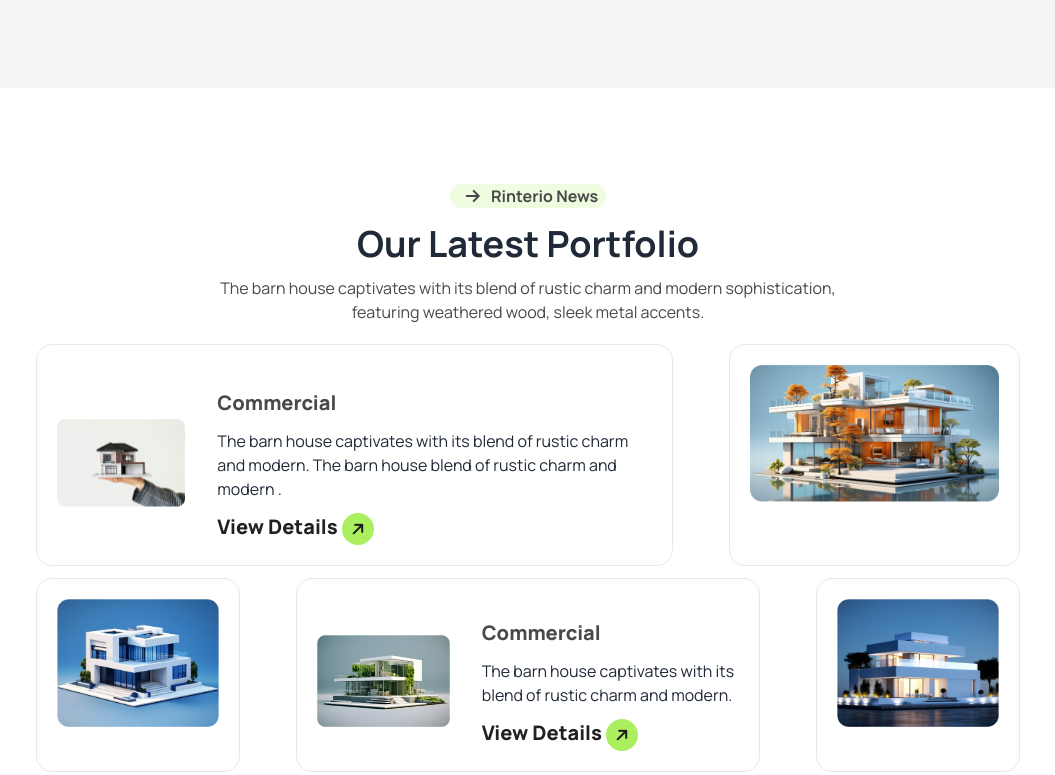
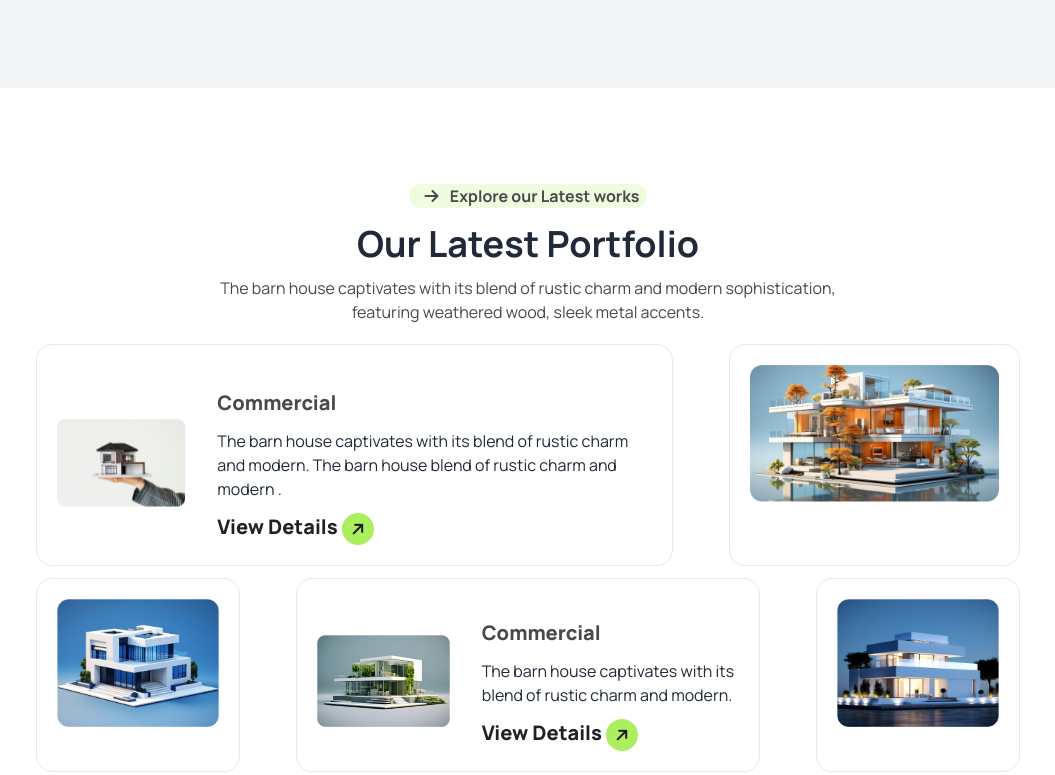
Before and after one commit to KhadizaKhatun1/Assignment3-PH--10thbatch, a plain HTML site: page index.html in a window 1280 px wide. Shown: the part 1902-2677 px from the top of the page, without its empty margins (112-1167 px from the left). Drawn offline with nearby package versions, Linux system fonts and the light colour scheme.

Commit message:
complete

```diff
--- a/index.html
+++ b/index.html
@@ -193,13 +193,13 @@
         </div>
       </section>
       <!-- Portfolio section -->
-       <section class="bg-[#FFFFFF]  ">
-        <div class="md:max-w-[80%]  mx-auto  mb-24">
+       <section class="lg:bg-[#FFFFFF]">
+        <div class="md:max-w-[80%] lg:h-[700px] h-[2300px] mx-auto  mb-24">
           <!-- text part -->
           <div class="text-center ">
             <button class="bg-bg-color-2 font-bold text-color-1 rounded-full px-2 mt-24  text-center mb-4">
               <i class="fa-solid fa-arrow-right font-bold text-center px-2"></i>
-              Rinterio News</button>
+              Explore our Latest works</button>
               <h3 class="text-4xl font-bold color-2 mb-3 ">Our Latest Portfolio</h3>
               <p class="text-color-1 mx-2">The barn house captivates with its blend of rustic charm and modern sophistication,<br> featuring weathered wood, sleek metal accents.</p>
           </div>
@@ -256,9 +256,7 @@
                       </div>
                 </div>
             </div>
-            <!-- <div class="md:hidden border bg-[#FFFFFF] rounded-2xl border-[#E9E9E9] mx-5  p-5 box-border mb-3">
-              <img src="./assets/img3.png" alt="">
-            </div> -->
+
             <!-- Fifth image spanning 3 columns -->
             <div class="lg:col-span-3 border bg-[#FFFFFF] rounded-2xl border-[#E9E9E9] mx-5  p-5 box-border mb-3">
               <img class="w-full" src="./assets/img5.png" alt="Image 5">
@@ -297,7 +295,7 @@
        </section>
        <!-- Unique Section -->
        <section class="bg-[#FFFFFF] ">
-        <div class="md:max-w-[80%] mx-auto  mb-24 text-center  rounded-2xl shadow-lg ">
+        <div class="md:max-w-[80%] mx-auto  mb-24 text-center  rounded-2xl shadow-lg mt-4 ">
           <button class="bg-bg-color-2 font-bold color-1 rounded-full px-2 mt-10  text-center mb-4 ">
             <i class="fa-solid fa-arrow-right font-bold text-center px-2"></i>
             How We Help</button>
@@ -339,7 +337,7 @@
         </div>
         <div class="mb-24 ">
           <div class="bg-btn-colors py-[12px] px-[20px]  rounded-full flex items-center justify-center lg:w-[20%]  mt-11 mb-3 mx-auto">
-            <a class="text-color-2 px-2 font-bold">View Details</a>
+            <a class="text-color-2 px-2 font-bold">Book Consult</a>
             <div class="bg-black rounded-full w-8 h-8  flex items-center justify-center rotate-[-45deg]">
                 <i class="fa-solid fa-arrow-right text-white"></i>
             </div>
```
